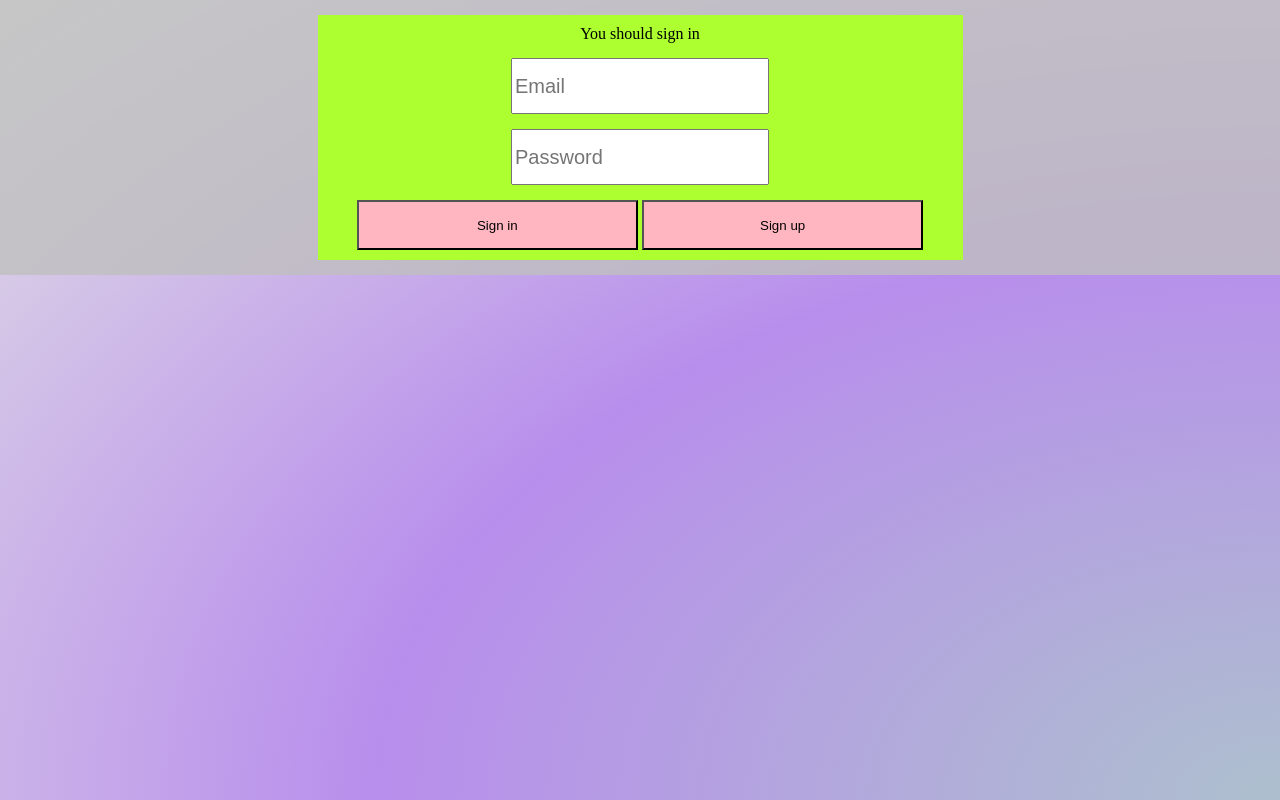
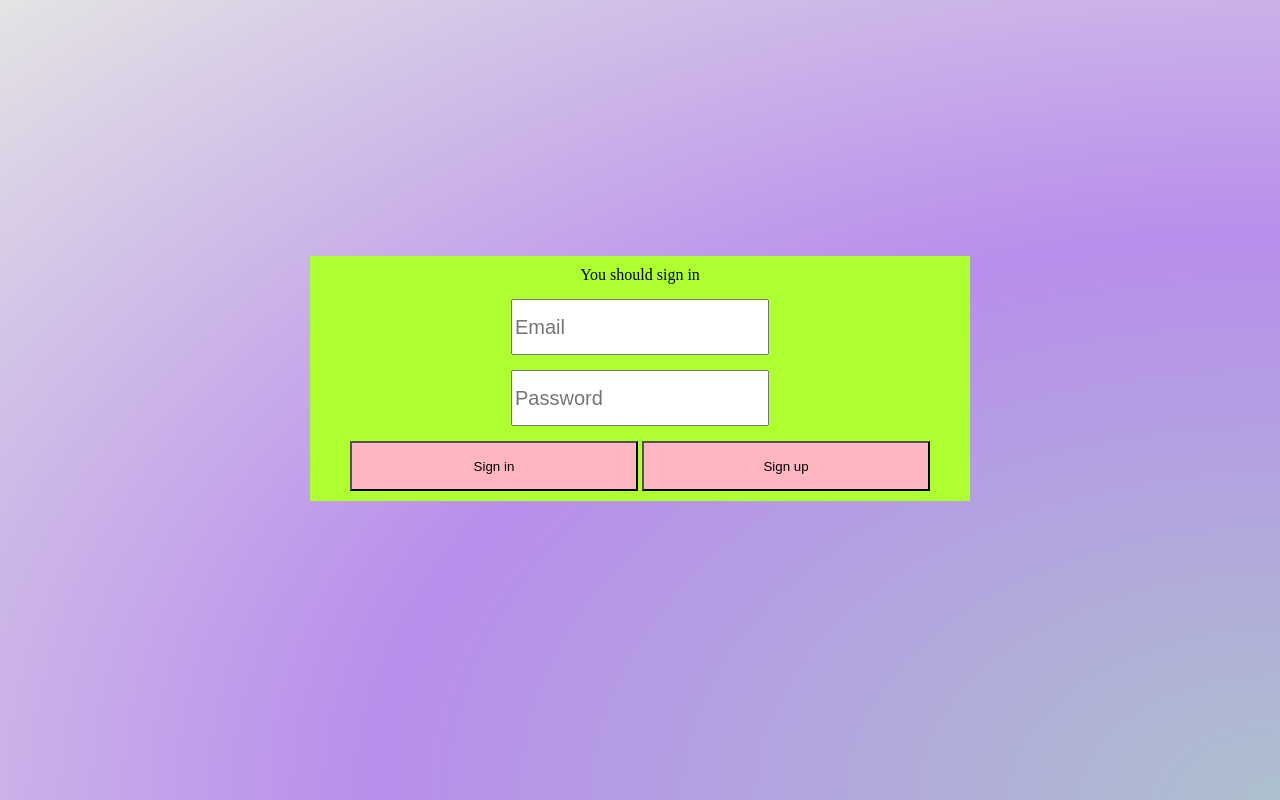
Before and after one commit to RandomRuslan/personal_events, a Flask app: page / in a window 1280 px wide. Run offline with Flask 2, Linux system fonts and the light colour scheme.

Commit message:
Расположение авторизационных частей. Бинд кнопок карточки при загрузке страницы

```diff
--- a/flask/source/static/scripts.js
+++ b/flask/source/static/scripts.js
@@ -114,6 +114,9 @@ let EventManager = {
         this.closeNewEventButton = $('.close-button', this.newEventOverlay);
         this.closeNewEventButton.click(this.closeNewEvent.bind(this));
 
+        $('.edit-event', this.eventsWrapper).click(this.editEvent.bind(this));
+        $('.delete-event', this.eventsWrapper).click(this.deleteEvent.bind(this));
+
         return this;
     },
 
--- a/flask/source/static/style.css
+++ b/flask/source/static/style.css
@@ -2,10 +2,12 @@ html, body {
     margin: 0;
     width: 100%;
     height: 100%;
+    overflow: hidden;
+    background-image: radial-gradient(ellipse farthest-corner at right bottom, #adc0ce 0%, #b88eec 50%, #E4E4E4 100%);
 }
 
 body {
-    background-image: radial-gradient(ellipse farthest-corner at right bottom, #adc0ce 0%, #b88eec 50%, #E4E4E4 100%);
+    overflow-y: auto;
 }
 
 .error {
@@ -18,10 +20,10 @@ span.error {
 }
 
 #auth_wrapper {
-    min-height: 45px;
-    padding: 15px;
+    position: absolute;
+    width: 100%;
+    height: 100%;
     text-align: center;
-    background-color: rgba(192, 192, 192, 0.8);
 }
 
 #auth_wrapper:not(.no-auth) #auth,
@@ -32,7 +34,7 @@ span.error {
 
 .no-auth #auth {
     width: 50%;
-    margin: auto;
+    margin: 20% auto;
     padding: 10px;
     text-align: center;
     background-color: greenyellow;
@@ -49,10 +51,11 @@ span.error {
 #sign_out {
     position: absolute;
     top: 10px;
-    right: 10px;
+    left: 10px;
     background-color: red;
     width: 70px;
     height: 50px;
+    z-index: 100;
 }
 
 .auth-button {
@@ -134,9 +137,9 @@ span.error {
 }
 
 #show_new_event {
-    position: absolute;
+    position: fixed;
     top: 10px;
-    right: 10px;
+    right: 20px;
     background-color: forestgreen;
     width: 70px;
     height: 50px;
```
